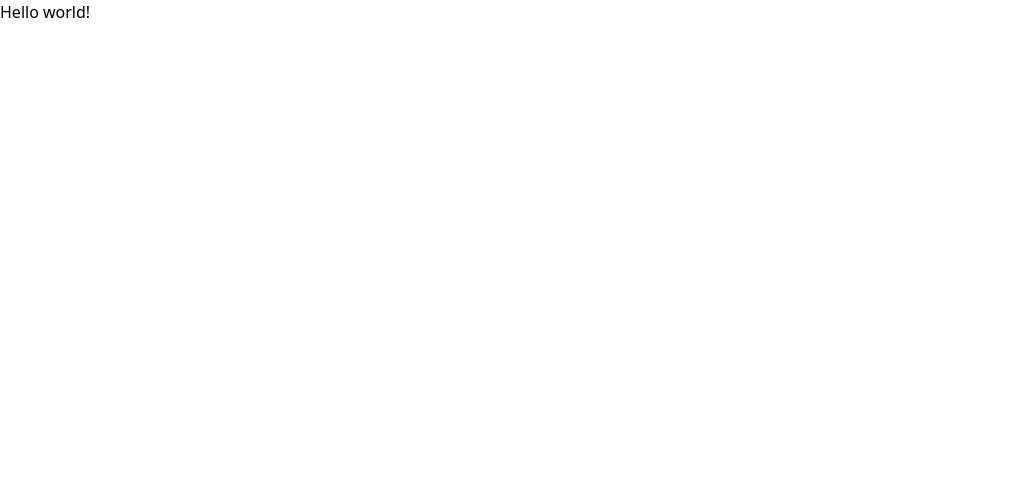
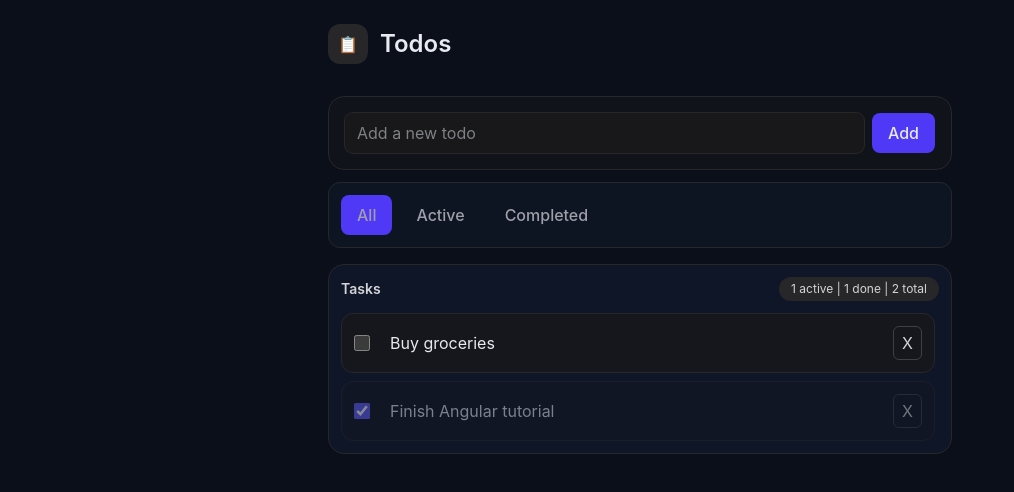
Before and after one commit to neves350/todo-app-web, an Angular app: page / in a window 1280 px wide. Shown: the top 492 px of the page, without its empty margins (0-1014 px from the left). Built offline with nearby package versions, Linux system fonts and the light colour scheme.

Commit message:
add all html logic and todo interface

```diff
--- a/src/app/app.html
+++ b/src/app/app.html
@@ -1 +1,83 @@
-<h1>Hello world!</h1>
+<main class="min-h-screen max-w-2xl mx-auto p-6">
+  <div class="mx-auto max-w-2xl space-y-4">
+    <header class="flex items-center gap-3 pb-4">
+      <div class="grid size-10 place-items-center rounded-xl bg-zinc-800">📋</div>
+      <h1 class="text-2xl font-semibold">Todos</h1>
+    </header>
+  </div>
+
+  <section class="mt-4 rounded-2xl border border-zinc-800 bg-zinc-900/50 p-4">
+    <div class="flex gap-2">
+      <input
+        class="flex-1 rounded-lg bg-zinc-900 px-3 py-2 ring-1 ring-zinc-800 focus:outline-none focus:ring-indigo-500"
+        placeholder="Add a new todo"
+        aria-label="New todo"
+      />
+      <button
+        class="rounded-lg bg-indigo-600 px-4 py-2 font-medium hover:bg-indigo-500 disabled:opacity-50"
+      >
+        Add
+      </button>
+    </div>
+  </section>
+
+  <!-- Filters -->
+  <section class="flex gap-2 mt-3 mb-3 rounded-xl border border-zinc-800 bg-gray-900/60 p-3">
+    <button class="text-zinc-400 btn btn-primary">All</button>
+    <button class="text-zinc-400 btn">Active</button>
+    <button class="text-zinc-400 btn">Completed</button>
+  </section>
+
+  <section class="mt-4 rounded-2xl border border-zinc-800 bg-gray-900/90 p-3">
+    <!-- Stats -->
+    <div class="mb-3 flex items-center justify-between">
+      <h3 class="text-sm font-semibold text-zinc-300">Tasks</h3>
+      <span
+        class="inline-flex items-center gap-1 rounded-full bg-zinc-800 px-3 py-1 text-xs text-zinc-300"
+        >1 active | 1 done | 2 total</span
+      >
+    </div>
+
+    <!-- List -->
+    <ul role="list" class="space-y-2 max-h-80 overflow-auto pr-1">
+      <!-- Active todo -->
+      <li
+        class="group flex items-center justify-between gap-3 rounded-xl border border-zinc-800 bg-zinc-900/80 p-3 hover:border-zinc-700 hover:bg-zinc-900"
+      >
+        <label class="flex flex-1 items-center gap-3">
+          <input type="checkbox" class="size-4 accent-indigo-500" />
+          <input
+            class="flex-1 rounded-md bg-transparent px-2 py-1 ring-1 ring-transparent focus:outline-none focus:ring-zinc-700"
+            value="Buy groceries"
+          />
+        </label>
+
+        <button
+          class="rounded-md border border-zinc-700 px-2 py-1 text-zinc-300 transition hover:border-zinc-500 hover:text-white"
+        >
+          X
+        </button>
+      </li>
+
+      <!-- Completed todos -->
+      <li
+        class="group flex items-center justify-between gap-3 rounded-xl border border-zinc-800 bg-zinc-900/40 p-3 opacity-50 hover:opacity-100 hover:bg-zinc-800"
+      >
+        <label class="flex flex-1 items-center gap-3">
+          <input type="checkbox" class="size-4 accent-indigo-500" checked />
+          <input
+            class="flex-1 rounded-md bg-transparent px-2 py-1 ring-1 ring-transparent focus:outline-none focus:ring-zinc-700"
+            value="Finish Angular tutorial"
+            readonly
+          />
+        </label>
+
+        <button
+          class="rounded-md border border-zinc-700 px-2 py-1 text-zinc-300 transition hover:border-zinc-500 hover:text-white"
+        >
+          X
+        </button>
+      </li>
+    </ul>
+  </section>
+</main>
--- /dev/null
+++ b/src/app/models/todo.model.ts
@@ -0,0 +1,6 @@
+export interface Todo {
+	id: string
+	title: string
+	completed: boolean
+	createdAt: Date
+}
--- /dev/null
+++ b/src/app/services/todo.service.ts
@@ -0,0 +1,6 @@
+import { Injectable } from '@angular/core'
+
+@Injectable({
+	providedIn: 'root',
+})
+export class TodoService {}
--- a/src/styles.scss
+++ b/src/styles.scss
@@ -1 +1,72 @@
 @use "tailwindcss";
+
+@layer base {
+  :root {
+    --bg: #0b0f1a;
+    --panel: #121828;
+    --text: #e7eaf0;
+    --muted: #9aa4b2;
+    --brand: #4f8cff;
+    --brand-2: #a78bfa;
+    --danger: #ff5c5c;
+    --ok: #48d597;
+    --radius: 0.8rem;
+  }
+
+  :root {
+    color-scheme: dark;
+  }
+
+  html, body {
+    height: 100%;
+  }
+
+  body {
+    @apply bg-zinc-950 text-zinc-100 antialiased;
+    background: var(--bg);
+    color: var(--text);
+    font-family: Inter, ui-sans-serif, system-ui, -apple-system, "Segoe UI",  Arial, "Apple Color Emoji", "Segoe UI Emoji";
+  }
+
+  :selection {
+    background: color-mix(in oklab, var(--brand) 50%, black);
+    color: white;
+  }
+
+  a {
+    @apply text-indigo-400 hover:text-indigo-300 underline-offset-2 hover:underline;
+  }
+
+  code, pre {
+    @apply font-mono text-sm;
+  }
+}
+
+  /* --- Components layer: sdílené utility třídy --- */
+  @layer components {
+    .container-page { @apply mx-auto max-w-6xl px-4 sm:px-6 lg:px-8; }
+
+    .card {
+      background: var(--panel);
+      border-radius: calc(var(--radius) + 0.2rem);
+      @apply border border-zinc-800 shadow;
+    }
+    .card-body { @apply p-4 md:p-6; }
+    .card-title { @apply text-lg font-semibold mb-2; }
+    .card-subtle { @apply text-zinc-400 text-sm; }
+
+    .btn {
+      @apply inline-flex items-center justify-center gap-2 rounded-lg px-4 py-2 font-medium transition
+             disabled:opacity-50 disabled:pointer-events-none;
+    }
+    .btn-primary { @apply bg-indigo-600 hover:bg-indigo-500 text-white; }
+    .btn-ghost   { @apply bg-zinc-800 hover:bg-zinc-700 text-zinc-100 border border-zinc-700; }
+    .btn-danger  { @apply bg-rose-600 hover:bg-rose-500 text-white; }
+
+    .input {
+      @apply rounded-lg bg-zinc-900 px-3 py-2 ring-1 ring-zinc-800
+             focus:outline-none focus:ring-2 focus:ring-indigo-500;
+    }
+
+    .chip { @apply inline-flex items-center gap-1 rounded-full bg-zinc-800 px-3 py-1 text-xs text-zinc-300; }
+  }
```
Also changed, not shown: 1 other file (tests, documents, lock files or other folders).
